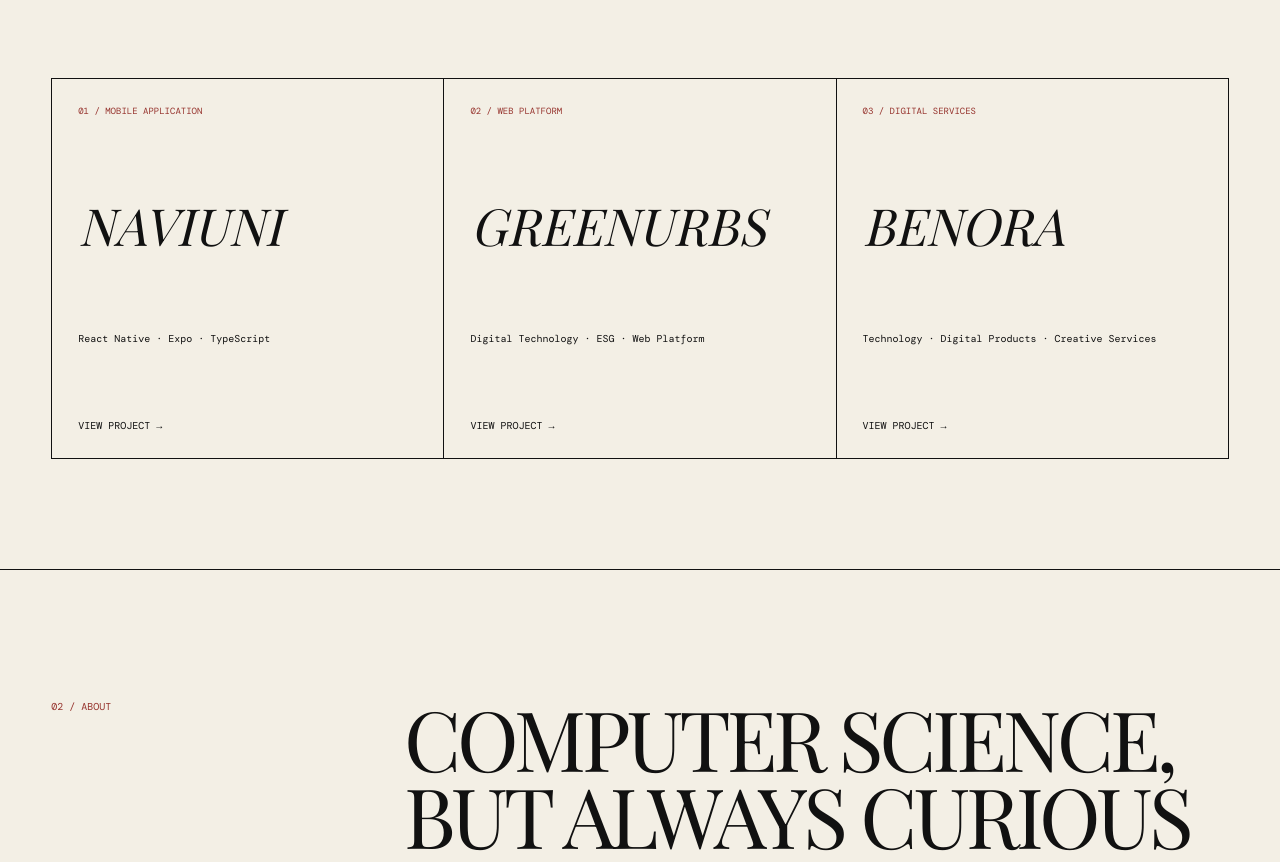
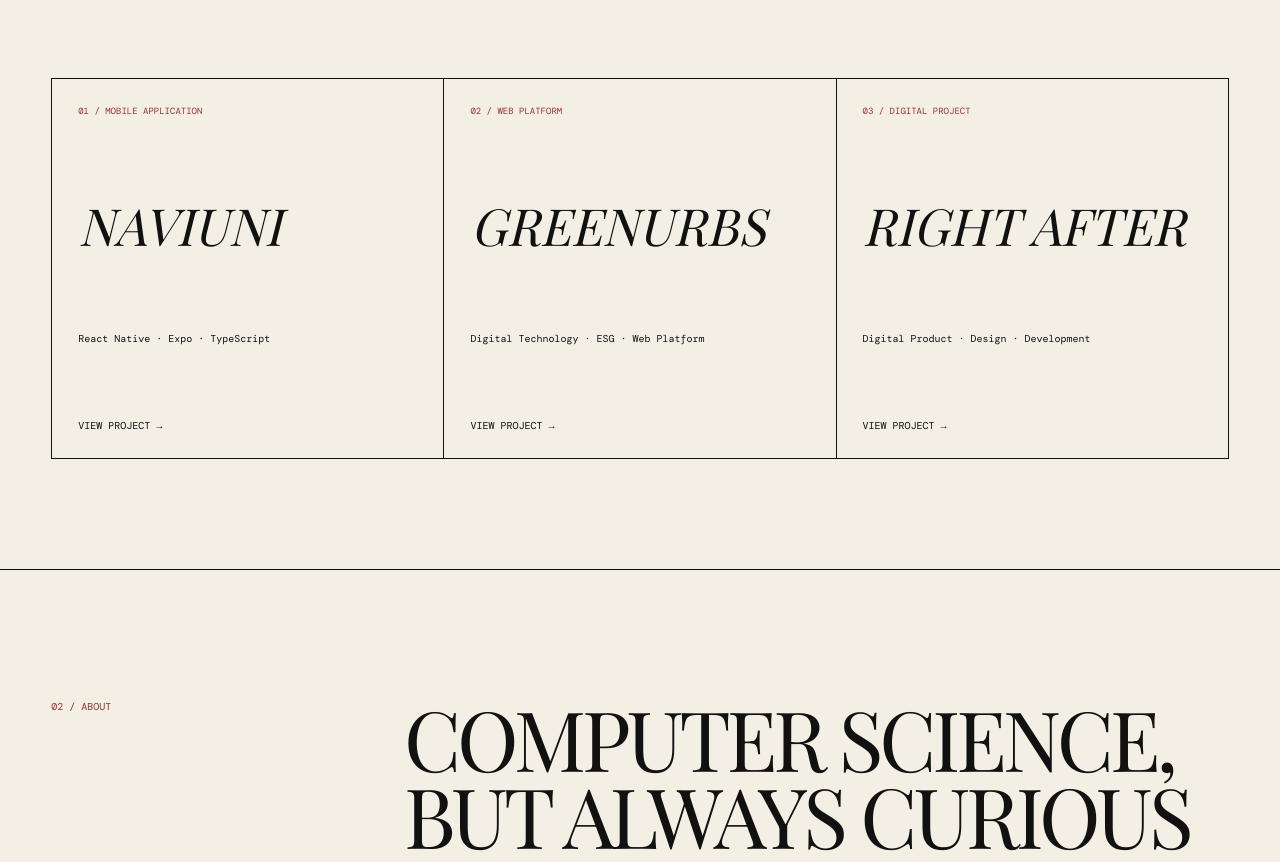
Before and after one commit to bensuozdemir11/Personal-Website-next.js, a Next.js app: page / in a window 1280 px wide. Shown: the part 1012-1874 px from the top of the page. Built offline with nearby package versions, Linux system fonts and the light colour scheme; a web font is replaced by a local one.

Commit message:
Update page.tsx

```diff
--- a/app/page.tsx
+++ b/app/page.tsx
@@ -62,12 +62,12 @@ export default function Home() {
             <a href="#">VIEW PROJECT →</a>
           </article>
 
-          <article className="project-card">
-            <span>03 / DIGITAL SERVICES</span>
-            <h3>BENORA</h3>
-            <p>Technology · Digital Products · Creative Services</p>
-            <a href="#">VIEW PROJECT →</a>
-          </article>
+         <article className="project-card">
+  <span>03 / DIGITAL PROJECT</span>
+  <h3>RIGHT AFTER</h3>
+  <p>Digital Product · Design · Development</p>
+  <a href="/work/right-after">VIEW PROJECT →</a>
+</article>
         </div>
       </section>
 
```
